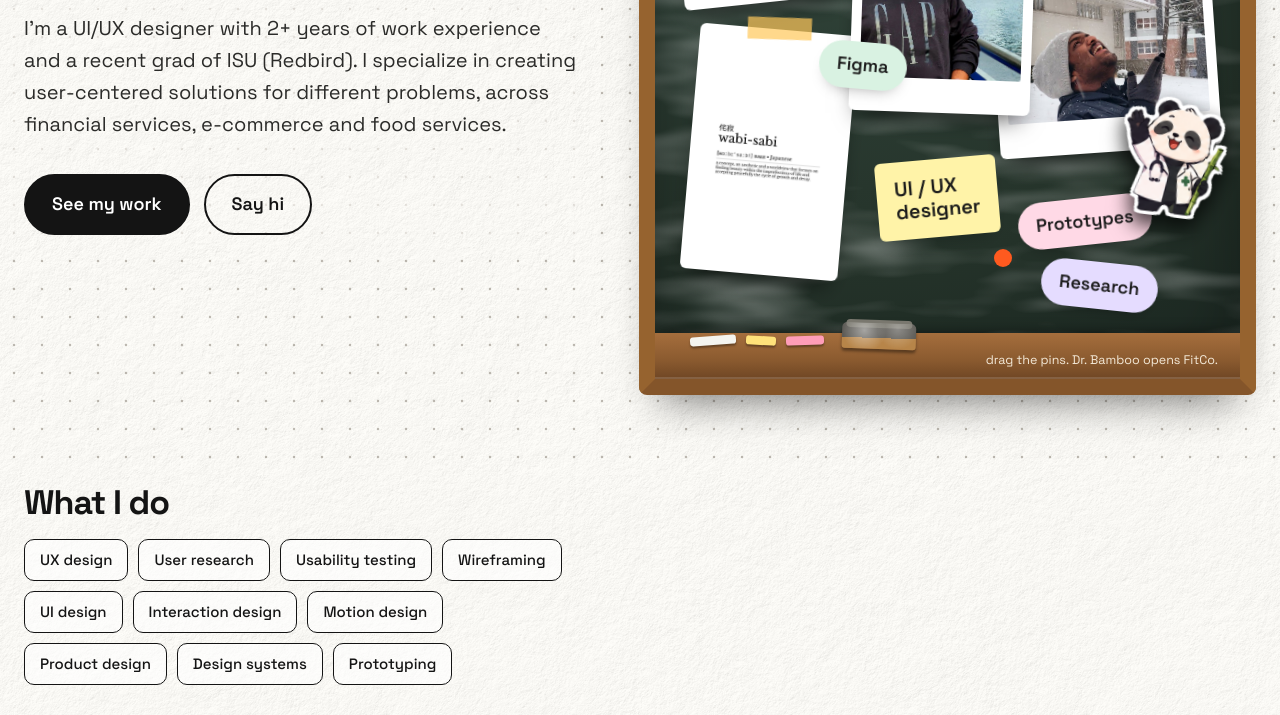
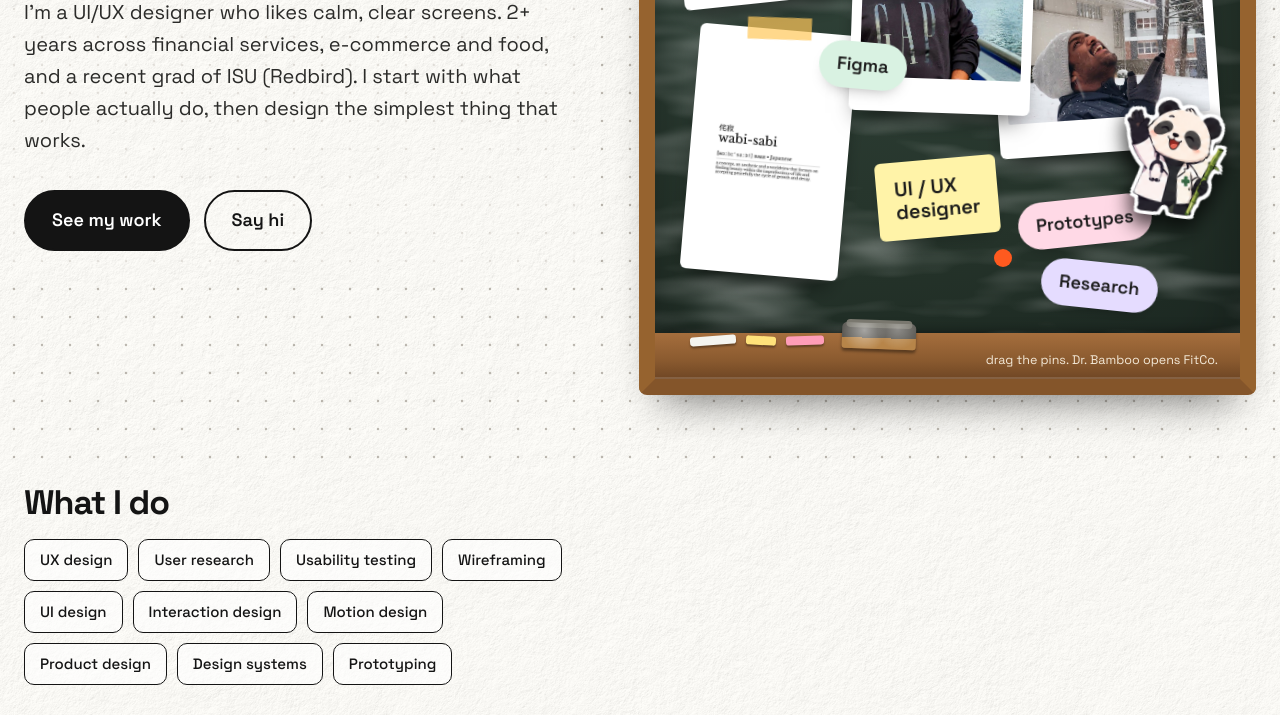
Before and after one commit to Manideep984/Portfolio, a plain HTML site: page index.html in a window 1280 px wide. Shown: the part 409-1124 px from the top of the page. Drawn offline with Linux system fonts and the light colour scheme.

Commit message:
Hero intro: sharper positioning line
Co-Authored-By: Claude Sonnet 5.5 <noreply@anthropic.com>
Claude-Session: https://claude.ai/code/session_01Cr2AtvkiZwvN3E31Cqk8Qy

```diff
--- a/index.html
+++ b/index.html
@@ -13,7 +13,7 @@
 <header class="hero"><canvas class="dots" aria-hidden="true"></canvas><div class="wrap">
   <div>
     <h3 class="hey">Hey,</h3><h2 class="here">Manideep here! <i class="wave" style="font-style:normal">👋</i></h2>
-    <p>I'm a UI/UX designer with 2+ years of work experience and a recent grad of ISU (Redbird). I specialize in creating user-centered solutions for different problems, across financial services, e-commerce and food services.</p>
+    <p>I'm a UI/UX designer who likes calm, clear screens. 2+ years across financial services, e-commerce and food, and a recent grad of ISU (Redbird). I start with what people actually do, then design the simplest thing that works.</p>
     <div class="btns"><a class="btn fill" href="#work">See my work</a><a class="btn" href="#contact">Say hi</a></div>
   </div>
   <div class="board" id="board" aria-label="Chalkboard mood board. Drag the pins around.">
```
